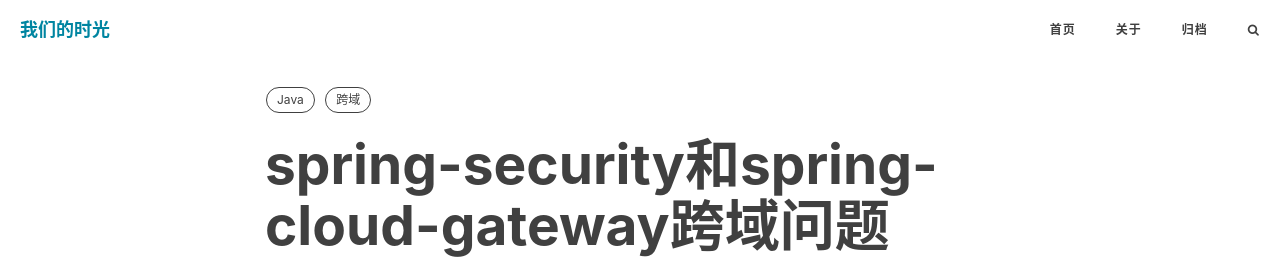
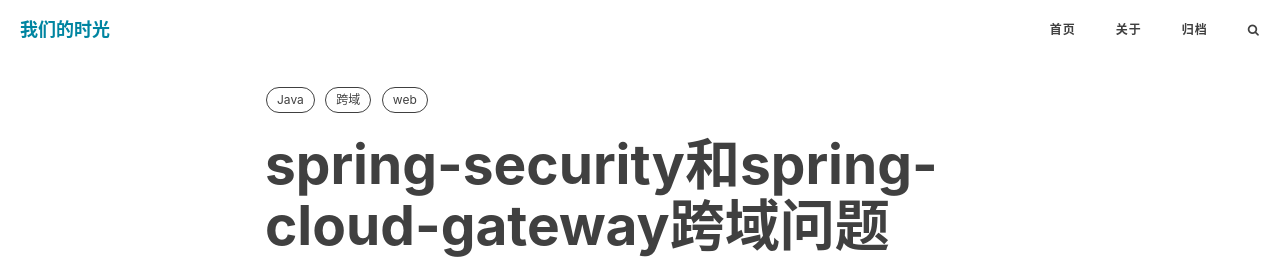
Before and after one commit to zhangguang1989/umeshg, a Jekyll site: the page built from _posts/2023-03-31-ss-scg-cors.md, in a window 1280 px wide and 900 px high. Shown: the top 276 px of the window. Built offline with Jekyll 4.4.1, drawn with Linux system fonts in a browser that asks for light colours; nearby versions of some CDN libraries; comment, search, counter and statistics services are not loaded.

Commit message:
Update 2023-03-31-ss-scg-cors.md

```diff
--- a/_posts/2023-03-31-ss-scg-cors.md
+++ b/_posts/2023-03-31-ss-scg-cors.md
@@ -7,6 +7,7 @@ catalog:      true
 tags:
     - Java
     - 跨域
+    - web
 ---
 
 spring-security和spring-cloud-gateway结合使用，可能出现跨域配置不生效的问题
```
